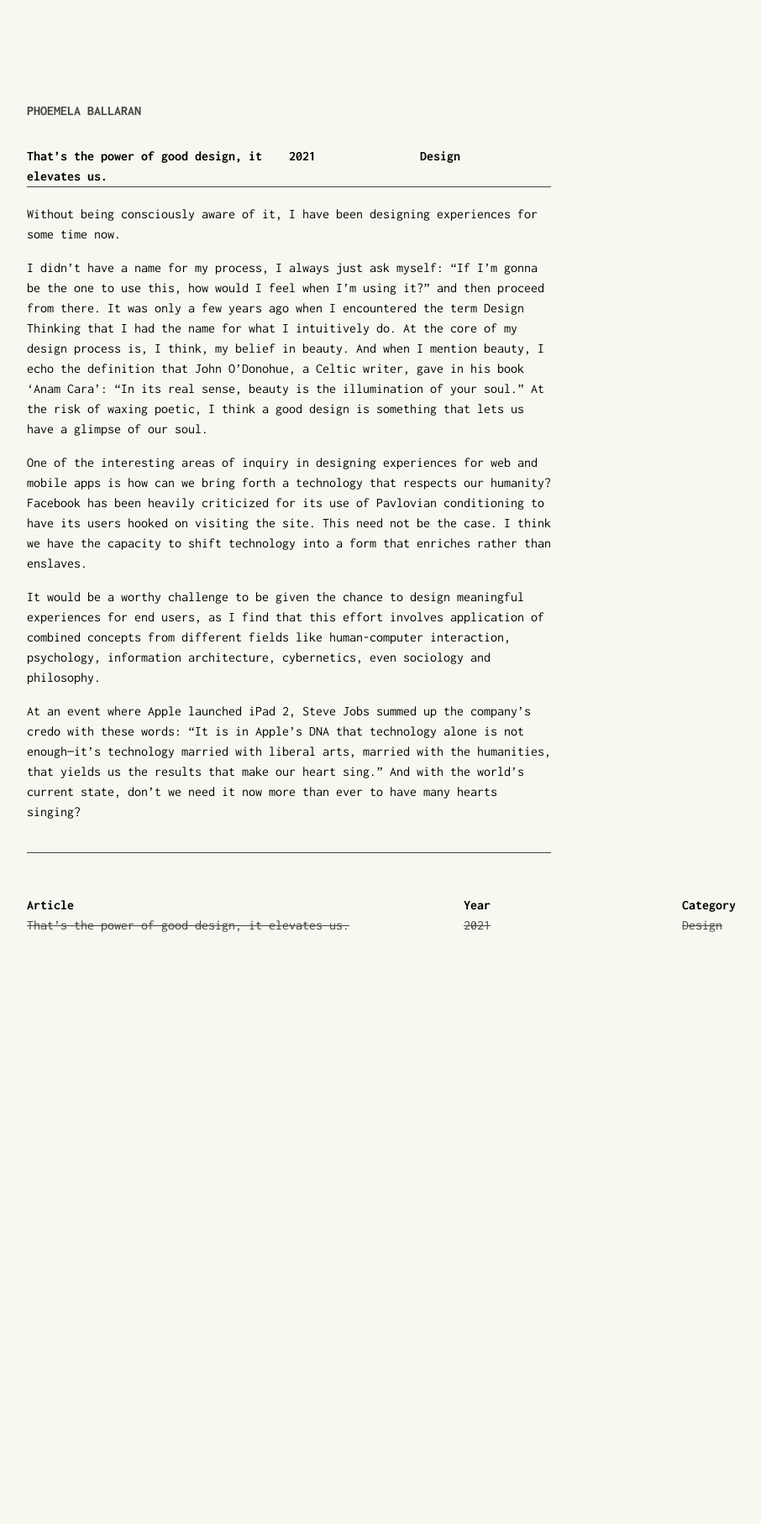
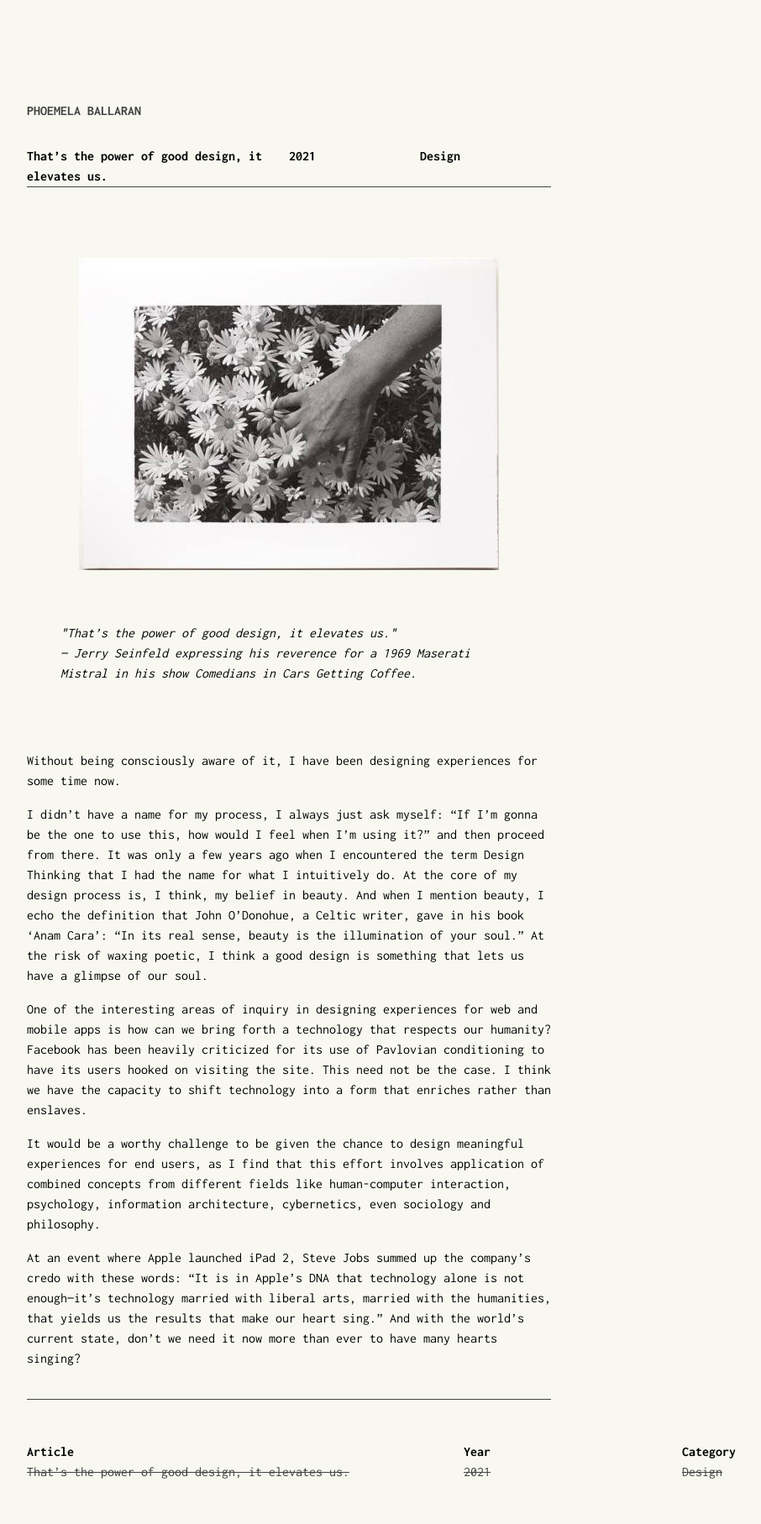
Before and after one commit to comoballar/phoemelaballaran.github.io, a Jekyll site: the page built from _posts/2021-05-03-designing-experiences.md, in a window 1280 px wide. Shown: the whole page at 84% size, without its empty margins (88-994 px from the left). Built offline with Jekyll 4.4.1, drawn with Linux system fonts in a browser that asks for light colours; before the commit the page ends 1164 px from its top, so only the background shows below that.

Commit message:
Update 2021-05-03-designing-experiences.md

```diff
--- a/_posts/2021-05-03-designing-experiences.md
+++ b/_posts/2021-05-03-designing-experiences.md
@@ -5,6 +5,14 @@ author: Phoemela Ballaran
 category: Design
 img: https://phoemelaballaran.github.io/assets/sample/designing-experiences.jpeg
 ---
+<br/><br/>
+<p align="center"><img src="https://phoemelaballaran.github.io/assets/sample/designing-experiences.jpeg"/></p>
+<br/>
+<blockquote><i>
+  "That’s the power of good design, it elevates us."<br>
+  — Jerry Seinfeld expressing his reverence for a 1969 Maserati Mistral in his show Comedians in Cars Getting Coffee.
+  </i></blockquote>
+<br/><br/>
 
 Without being consciously aware of it, I have been designing experiences for some time now.
 
```
